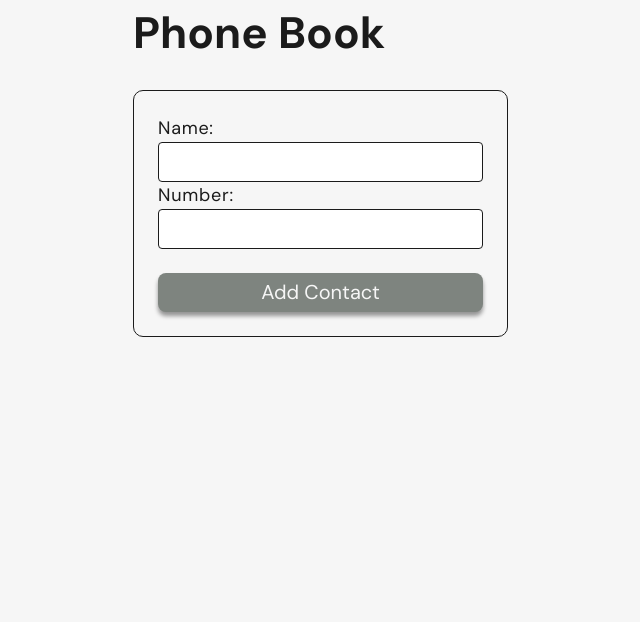
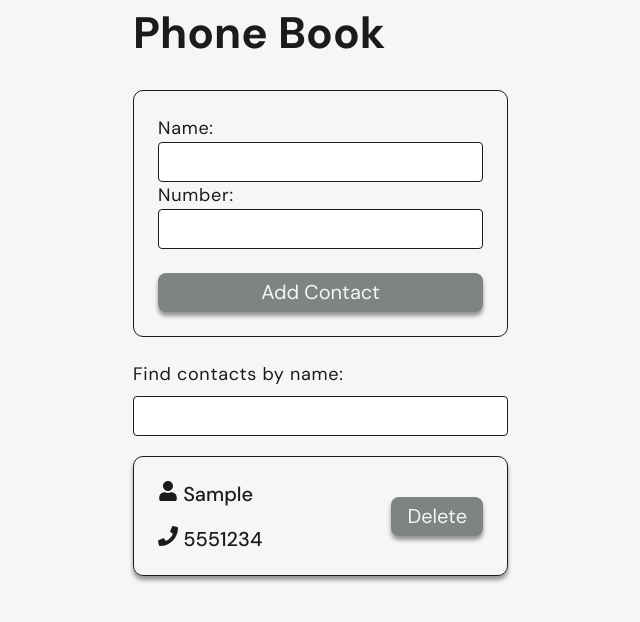
Before and after one commit to aandrea-alex/goit-react-hw-03, a React (Vite) app: page / in a window 1280 px wide. Both pictures are taken after typing "Sample", "5551234" into the empty fields and a click on the button "Add Contact". Shown: the top 622 px of the page, without its empty margins (155-795 px from the left). Built offline with nearby package versions, Linux system fonts and the light colour scheme.

Commit message:
functionality for ContactList added

```diff
--- a/package.json
+++ b/package.json
@@ -15,6 +15,7 @@
     "modern-normalize": "^3.0.1",
     "react": "^18.3.1",
     "react-dom": "^18.3.1",
+    "react-icons": "^5.3.0",
     "yup": "^1.4.0"
   },
   "devDependencies": {
--- a/src/components/App.jsx
+++ b/src/components/App.jsx
@@ -2,13 +2,16 @@ import { nanoid } from 'nanoid';
 import { useState, useEffect } from 'react';
 import TitleSection from './TitleSection/TitleSection';
 import ContactForm from './ContactForm/ContactForm';
-import { TITLE } from '../js/constants';
-import { getContactList } from '../js/localstorage/getContactsList';
-import { saveContactList } from '../js/localstorage/saveContactsList';
+import { SEARCH_LABEL, TITLE } from '../js/constants';
+import { getContactList } from '../js/localstorage/getContactList';
+import { saveContactList } from '../js/localstorage/saveContactList';
+import ContactList from './ContactList/ContactList';
+import SearchBox from './SearchBox/SearchBox';
 import styles from './App.module.css';
 
 function App() {
   const [contact, setContact] = useState(getContactList);
+  const [filter, setFilter] = useState('');
 
   const handleAddContact = newContact => {
     setContact(prevContact => [
@@ -17,14 +20,35 @@ function App() {
     ]);
   };
 
+  const handleDeleteContact = id => {
+    setContact(prevContact =>
+      prevContact.filter(contact => contact.id !== id)
+    );
+  };
+
+  const handleChangeSearch = event => {
+    setFilter(event.target.value);
+  };
+
   useEffect(() => {
     saveContactList(contact);
   }, [contact]);
+
+  const filteredContact = contact.filter(contact =>
+    contact.name.toLowerCase().includes(filter.toLowerCase())
+  );
 
   return (
     <div className={styles.container}>
       <TitleSection>{TITLE}</TitleSection>
       <ContactForm onAddContact={handleAddContact} />
+      <SearchBox value={filter} onChange={handleChangeSearch}>
+        {SEARCH_LABEL}
+      </SearchBox>
+      <ContactList
+        contacts={filteredContact}
+        onDeleteContact={handleDeleteContact}
+      />
     </div>
   );
 }
--- a/src/components/ContactItem/ContactItem.jsx
+++ b/src/components/ContactItem/ContactItem.jsx
@@ -1,7 +1,7 @@
 import styles from './ContactItem.module.css';
 import { FaUser, FaPhone } from 'react-icons/fa';
-import CustomButton from '../custom-button/CustomButton';
-import { CAPTION_DELETE } from '../../auxiliary/constants';
+import CustomButton from '../CustomButton/CustomButton';
+import { CAPTION_DELETE } from '../../js/constants';
 
 const ContactItem = ({ contact: { id, name, number }, onDeleteContact }) => {
   return (
--- a/src/components/ContactList/ContactList.jsx
+++ b/src/components/ContactList/ContactList.jsx
@@ -1,10 +1,11 @@
 import styles from './ContactList.module.css';
-import ContactItem from './ContactItem';
+import ContactItem from '../ContactItem/ContactItem';
 
-const ContactList = ({ contact, onDeleteContact }) => {
+const ContactList = ({ contacts, onDeleteContact }) => {
+    if (contacts.length === 0) return;
   return (
     <ul className={styles.contact}>
-      {contact.map(contact => (
+      {contacts.map(contact => (
         <li className={styles.item} key={contact.id}>
           <ContactItem contact={contact} onDeleteContact={onDeleteContact} />
         </li>
--- /dev/null
+++ b/src/components/SearchBox/SearchBox.jsx
@@ -0,0 +1,22 @@
+import { useId } from 'react';
+import styles from './SearchBox.module.css';
+
+const SearchBox = ({ value, onChange, children }) => {
+  const searchId = useId();
+  return (
+    <form className={styles.searchbox}>
+      <label className={styles.label} htmlFor={searchId}>
+        {children}
+      </label>
+      <input
+        className={styles.input}
+        id={searchId}
+        type="text"
+        value={value}
+        onChange={onChange}
+      />
+    </form>
+  );
+};
+
+export default SearchBox;
--- /dev/null
+++ b/src/components/SearchBox/SearchBox.module.css
@@ -0,0 +1,44 @@
+.searchbox {
+    max-width: 375px;
+    display: flex;
+    flex-direction: column;
+    align-items: flex-start;
+    row-gap: 8px;
+    padding: 0;
+    margin-bottom: 16px;
+  }
+
+  .label {
+    width: 100%;
+    font-size: 18px;
+    line-height: 1.5;
+    letter-spacing: 0.04em;
+    color: var(--secondary-color);
+  }
+
+  .input {
+    width: 100%;
+    height: 40px;
+    font-size: 16px;
+    color: var(--secondary-color);
+    border-radius: 4px;
+    padding-left: 16px;
+    outline: none;
+    border: 1px solid var(--secondary-color);
+    transition: border 500ms cubic-bezier(0.4, 0, 0.2, 1);
+  }
+
+  .input:hover,
+  .input:focus {
+    cursor: pointer;
+    border: 1px solid var(--accent-color);
+  }
+
+  @media screen and (min-width: 768px) {
+    .input {
+      width: 375px;
+    }
+  }
+
+  @media screen and (min-width: 1440px) {
+  }
--- a/src/js/constants.js
+++ b/src/js/constants.js
@@ -1,5 +1,6 @@
 export const TITLE = 'Phone Book';
 export const KEY_LOCALSTORAGE = 'pnoneBook';
+export const SEARCH_LABEL = 'Find contacts by name:';
 export const INITIAL_CONTACT = {
     name: '',
     number: '',
```
Also changed, not shown: src/js/localstorage/getContactList.js (renamed from src/js/localstorage/getContactsList.js), src/js/localstorage/saveContactList.js (renamed from src/js/localstorage/saveContactsList.js), 1 other file (tests, documents, lock files or other folders).
